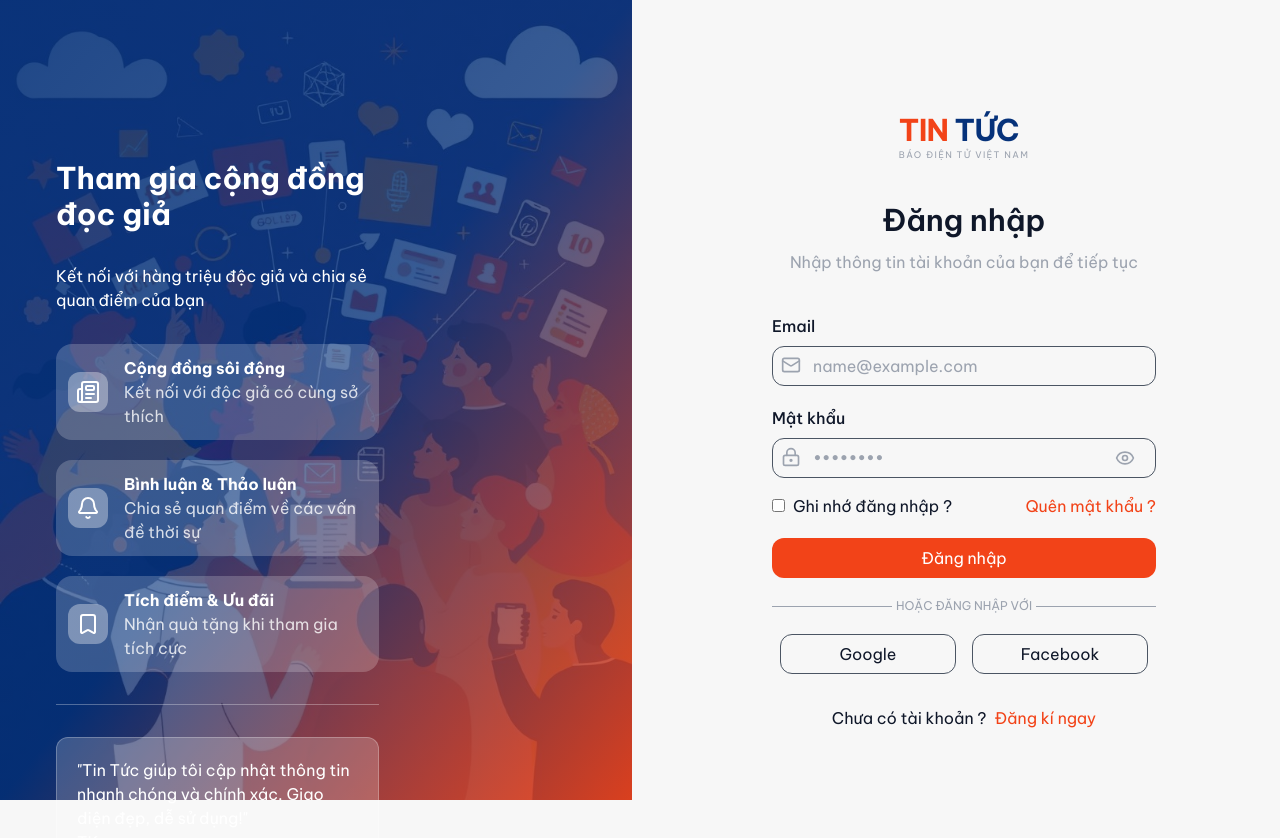
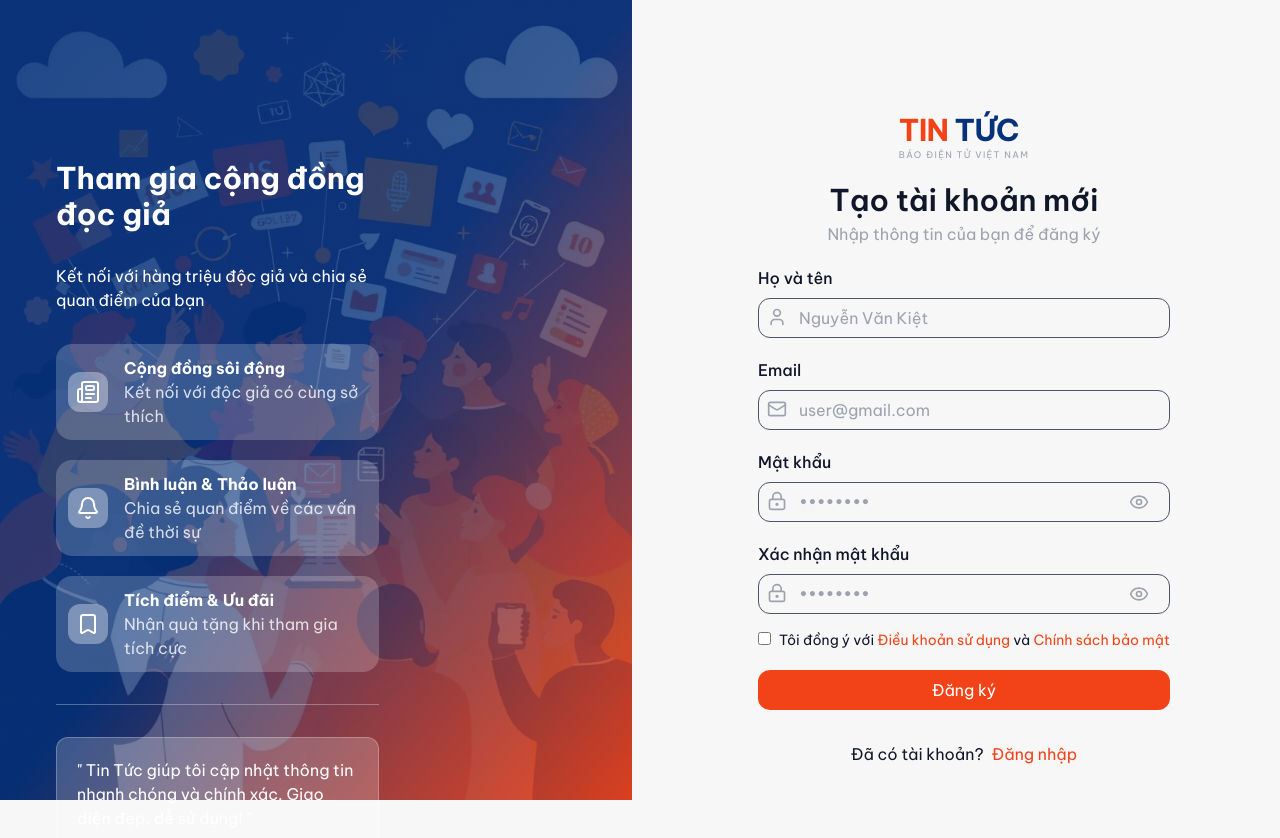
Before and after one commit to nguyen-tuankiet/Front_End, a React (Vite) app: page /dang-ky in a window 1280 px wide. Shown: the top 838 px of the page. Built offline with nearby package versions, Linux system fonts and the light colour scheme.

Commit message:
update register page, local stored

```diff
--- a/package.json
+++ b/package.json
@@ -17,6 +17,7 @@
     "react": "^19.2.0",
     "react-dom": "^19.2.0",
     "react-router-dom": "^7.10.1",
+    "react-toastify": "^11.0.5",
     "tailwind-merge": "^3.4.0"
   },
   "devDependencies": {
--- a/src/App.jsx
+++ b/src/App.jsx
@@ -1,4 +1,3 @@
-import { useState } from 'react'
 import { Routes, Route, Outlet } from "react-router-dom";
 import './App.css'
 import { Header } from './components/header'
--- a/src/components/LoginAndRegister/LoginPage.jsx
+++ b/src/components/LoginAndRegister/LoginPage.jsx
@@ -26,7 +26,16 @@ const LoginPage = () => {
         e.preventDefault();
         if (validate()){
             setErrors({})
-            navigate("/trang-chu");
+
+            const user = {
+                email: email,
+                name: "Hung Tran",
+            }
+            localStorage.setItem("user", JSON.stringify(user));
+
+            setTimeout(()=> {
+                navigate("/trang-chu");
+            }, 300)
         }
     }
 
@@ -81,13 +90,13 @@ const LoginPage = () => {
                         <span className="text-secondary"> TỨC</span>
                     </h1>
                     <span className={cn(
-                        "text-gray-400 tracking-[0.15em] uppercase transition-all duration-300 text-[9px]",)}>
+                        "text-gray-400 tracking-[0.15em] uppercase transition-all duration-300 text-[9px]")}>
                         Báo điện tử Việt Nam
                     </span>
                 </Link>
-                <div className="flex flex-col items-center pt-10 pb-10">
+                <div className="flex flex-col items-center pt-5 pb-5">
                     <p className="title text-3xl font-semibold">Đăng nhập</p>
-                    <p className="sub-title text-gray-400 mt-3 ">Nhập thông tin tài khoản của bạn để tiếp tục</p>
+                    <p className="sub-title text-gray-400 mt-1 ">Nhập thông tin tài khoản của bạn để tiếp tục</p>
                 </div>
                 <form onSubmit={handleLogin}>
                     {/*Email*/}
--- a/src/components/LoginAndRegister/RegisterPage.jsx
+++ b/src/components/LoginAndRegister/RegisterPage.jsx
@@ -1,7 +1,8 @@
-import {Bell, Bookmark, Eye, EyeOff, LockKeyhole, Mail, Newspaper} from 'lucide-react';
+import {Bell, Bookmark, Eye, EyeOff, LockKeyhole, Mail, Newspaper, User} from 'lucide-react';
 import {useEffect, useState} from 'react';
 import {cn} from "@/lib/utils.js";
 import {Link, useNavigate} from "react-router-dom";
+import {help} from "tailwindcss/src/oxide/cli/help/index.ts";
 
 const isValidEmail = (email) => {
     return /\S+@\S+\.\S+/.test(email);
@@ -13,8 +14,12 @@ const RegisterPage = () => {
     }, []);
 
     const [showPassword, setShowPassword] = useState(false);
+    const [showConfirmPassword, setShowConfirmPassword] = useState(false);
+    const [hasAcceptedPolicy, setHasAcceptedPolicy] = useState(false);
+    const [fullName, setFullName] = useState('');
     const [email, setEmail] = useState('');
     const [password, setPassword] = useState('');
+    const [confirmPassword, setConfirmPassword] = useState('');
     const [errors, setErrors] = useState({});
     const navigate = useNavigate();
 
@@ -22,16 +27,32 @@ const RegisterPage = () => {
         setShowPassword(!showPassword);
     }
 
+    const toggleConfirmPassword = () => {
+        setShowConfirmPassword(!showConfirmPassword);
+    }
+
     const handleLogin = (e) => {
         e.preventDefault();
-        if (validate()){
+        if (validateForm()){
             setErrors({})
-            navigate("/trang-chu");
+
+            const user = {
+                email: email,
+                name: fullName,
+            }
+            localStorage.setItem("user", JSON.stringify(user));
+
+            setTimeout(()=> {
+                navigate("/trang-chu")
+                }, 300)
         }
     }
 
-    const validate = () =>{
+    const validateForm = () =>{
         let errors = {};
+        if(!fullName.trim()){
+            errors.fullName = 'Full name is required';
+        }
         if (!email) {
             errors.email = 'Email is required';
         } else if (!isValidEmail(email)) {
@@ -41,6 +62,19 @@ const RegisterPage = () => {
         if (!password) {
             errors.password = 'Password is required';
         }
+        if (!confirmPassword) {
+            errors.confirmPassword = 'Confirm password is required';
+        }
+
+        if (password && password !== confirmPassword) {
+            errors.confirmPassword = 'Password dos not match';
+        }
+
+        if (!hasAcceptedPolicy) {
+            alert("Vui lòng chấp nhận điều khoản")
+            errors.hasAcceptedPolicy = 'Must be accepted';
+        }
+
         setErrors(errors);
         return Object.keys(errors).length === 0;
     }
@@ -59,6 +93,27 @@ const RegisterPage = () => {
         }
     }
 
+    const handleFullNameChange =(e)=> {
+        setFullName(e.target.value);
+        if (errors.fullName){
+            setErrors(prevErrors => ({...prevErrors, fullName: undefined}));
+        }
+    }
+
+    const handleConfirmPasswordChange =(e)=> {
+        setConfirmPassword(e.target.value);
+        if (errors.confirmPassword) {
+            setErrors(prevErrors => ({...prevErrors, confirmPassword: undefined}));
+        }
+    }
+
+    const handlePolicyChange = () => {
+        setHasAcceptedPolicy(!hasAcceptedPolicy);
+        if (errors.policy) {
+            setErrors(prevErrors => ({...prevErrors, policy: undefined}));
+        }
+    }
+
     const getBorderClass = field => {
         if (errors[field]) {
             return "border-red-500";
@@ -67,8 +122,6 @@ const RegisterPage = () => {
             return "border-gray-600";
         }
     }
-
-
 
     return (
         <div className="login-page grid grid-cols-2 gap-4 h-screen">
@@ -119,10 +172,15 @@ const RegisterPage = () => {
 
                     <div className="flex flex-col justify-around mt-8 bg-white/20 rounded-xl border border-white/25 p-5
                                ">
-                        <div className={cn("italic")}>"Tin Tức giúp tôi cập nhật thông tin nhanh chóng và chính xác. Giao diện đẹp, dễ sử dụng!"</div>
-                        <div>
-                            <div className={cn("")}>
+                        <div className={cn("italic")}>" Tin Tức giúp tôi cập nhật thông tin nhanh chóng và chính xác. Giao diện đẹp, dễ sử dụng! "</div>
+                        <div className={cn("flex flex-row mt-5")}>
+                            <div className={cn("w-10 h-10 bg-white/35 rounded-full border border-white/30 flex justify-center items-center ")}>
                                 TK
+                            </div>
+
+                            <div className={cn("flex flex-col ml-3")}>
+                                <p className={cn("font-bold")}>Nguyễn Tuấn Kiệt</p>
+                                <p className={cn("text-xs text-white/60")}>Tham gia từ 12/2025</p>
                             </div>
                         </div>
                     </div>
@@ -142,22 +200,45 @@ const RegisterPage = () => {
                         Báo điện tử Việt Nam
                     </span>
                 </Link>
-                <div className="flex flex-col items-center pt-10 pb-10">
-                    <p className="title text-3xl font-semibold">Đăng nhập</p>
-                    <p className="sub-title text-gray-400 mt-3 ">Nhập thông tin tài khoản của bạn để tiếp tục</p>
+                <div className="flex flex-col items-center pt-5 pb-5">
+                    <p className="title text-3xl font-semibold">Tạo tài khoản mới</p>
+                    <p className="sub-title text-gray-400 mt-1 ">Nhập thông tin của bạn để đăng ký</p>
                 </div>
                 <form onSubmit={handleLogin}>
-                    {/*Email*/}
+
+                    {/*Full name*/}
                     <div>
                         <label htmlFor="email" className="font-medium ">
-                            Email
+                            Họ và tên
                         </label>
-                        <div className = {cn("email flex flex-row h-10 w-96 p-2 mt-2 border rounded-xl",  getBorderClass('email'))}>
-                            <Mail className="size-5 mr-3 text-gray-400"/>
+                        <div className = {cn("email flex flex-row h-10 w-full p-2 mt-2 border rounded-xl",  getBorderClass('fullName'))}>
+                            <User className="size-5 mr-3 text-gray-400"/>
                             <input
                                 id="email"
                                 type="text"
-                                placeholder="name@example.com"
+                                placeholder="Nguyễn Văn Kiệt"
+                                className="flex-grow border-none outline-none bg-background select-none"
+                                value={fullName}
+                                onChange={handleFullNameChange}
+                            />
+                        </div>
+                        {errors.fullName && (
+                            <p className={cn("text-xs text-red-500")}>{errors.fullName}</p>
+                        )}
+
+                    </div>
+
+                    {/*Email*/}
+                    <div className="mt-5">
+                        <label htmlFor="password" className="font-medium ">
+                            Email
+                        </label>
+                        <div className = {cn("email flex flex-row h-10 w-full p-2 mt-2 border rounded-xl", getBorderClass('email') )}>
+                            <Mail className="size-5 mr-3 text-gray-400"/>
+                            <input
+                                id="password"
+                                type= "text"
+                                placeholder="user@gmail.com"
                                 className="flex-grow border-none outline-none bg-background select-none"
                                 value={email}
                                 onChange={handleEmailChange}
@@ -166,7 +247,6 @@ const RegisterPage = () => {
                         {errors.email && (
                             <p className={cn("text-xs text-red-500")}>{errors.email}</p>
                         )}
-
                     </div>
 
                     {/*Password*/}
@@ -174,7 +254,7 @@ const RegisterPage = () => {
                         <label htmlFor="password" className="font-medium ">
                             Mật khẩu
                         </label>
-                        <div className = {cn("email flex flex-row h-10 w-96 p-2 mt-2 border rounded-xl", getBorderClass('password') )}>
+                        <div className = {cn("email flex flex-row h-10 w-full p-2 mt-2 border rounded-xl", getBorderClass('password') )}>
                             <LockKeyhole className="size-5 mr-3 text-gray-400"/>
                             <input
                                 id="password"
@@ -198,49 +278,61 @@ const RegisterPage = () => {
                         )}
                     </div>
 
-                    {/*Remember*/}
-                    <div className="flex flex-row justify-between mt-4">
+                    {/*Confirm password*/}
+                    <div className="mt-5">
+                        <label htmlFor="password" className="font-medium ">
+                            Xác nhận mật khẩu
+                        </label>
+                        <div className = {cn("email flex flex-row h-10 w-full p-2 mt-2 border rounded-xl", getBorderClass('confirmPassword') )}>
+                            <LockKeyhole className="size-5 mr-3 text-gray-400"/>
+                            <input
+                                id="password"
+                                type= {showConfirmPassword ? 'text' : 'password'}
+                                placeholder="••••••••"
+                                className="flex-grow border-none outline-none bg-background select-none"
+                                value={confirmPassword}
+                                onChange={handleConfirmPasswordChange}
+                            />
+
+                            <button className="bg-transparent border-none, cursor-pointer"
+                                    type="button"
+                                    onClick={toggleConfirmPassword}>
+                                {showConfirmPassword ?
+                                    (<EyeOff  className="size-5 mr-3 text-gray-400"></EyeOff>)
+                                    : (<Eye  className="size-5 mr-3 text-gray-400"></Eye>)}
+                            </button>
+                        </div>
+                        {errors.confirmPassword && (
+                            <p className={cn("text-xs text-red-500")}>{errors.confirmPassword}</p>
+                        )}
+                    </div>
+
+                    {/*Policy*/}
+                    <div className="flex flex-row justify-between mt-4 select-none text-sm">
                         <div className="">
                             <input type="checkbox" id="remember"
                                    className="bg-amber-50 mr-2"
+                                   defaultChecked={hasAcceptedPolicy}
+                                   onClick={handlePolicyChange}
                             ></input>
-                            <label htmlFor="remember" className="cursor-pointer">Ghi nhớ đăng nhập ?</label>
-                        </div>
-
-                        <a
-                            className="cursor-pointer hover:underline text-primary "
-                            href="#"
-                        >Quên mật khẩu ?</a>
-                    </div>
-
-                    {/*LoginAndRegister button*/}
-                    <button type={"submit"} className="bg-primary text-white w-full h-10 rounded-xl mt-5 flex justify-center items-center
-                                     cursor-pointer select-none hover:bg-primary-500  active:scale-95 active:bg-primary-500/80
-                                        transition-all duration-150">
-                        Đăng nhập
-                    </button>
-
-                    <div className="flex justify-center text-xs w-full mt-5 relative ">
-                        <div className="absolute top-1/2 left-0 border-gray-400 border-b w-full"></div>
-                        <span className="bg-background z-10 pl-1 pr-1 text-gray-400">HOẶC ĐĂNG NHẬP VỚI</span>
-                    </div>
-
-                    <div className="flex row items-center h-10 mt-5">
-                        <div className="w-1/2 h-full flex justify-center items-center ml-2 mr-2 border border-gray-600 rounded-xl
-                                        cursor-pointer hover:bg-accent select-none active:scale-95 active:bg-accent/80
-                                        transition-all duration-150">
-                            Google
-                        </div>
-                        <div className="w-1/2 h-full flex justify-center items-center ml-2 mr-2 border border-gray-600 rounded-xl
-                                        cursor-pointer hover:bg-accent select-none active:scale-95 active:bg-accent/80
-                                        transition-all duration-150">
-                            Facebook
+                            <label htmlFor="remember" className="cursor-pointer">Tôi đồng ý với
+                                <a href="/dieu-khoan" className={cn("text-primary hover:underline")}> Điều khoản sử dụng </a>
+                                và
+                                <a href="/chinh-sach" className={cn("text-primary hover:underline")} > Chính sách bảo mật</a>
+                            </label>
                         </div>
                     </div>
 
+                    <button type={"submit"} className="bg-primary text-white w-full h-10 rounded-xl mt-5 flex justify-center items-center
+                                     cursor-pointer select-none hover:bg-primary-500  active:scale-95 active:bg-primary-500/80
+                                        transition-all duration-150"
+                    >
+                        Đăng ký
+                    </button>
+
                     <div className="p-3 flex justify-center mt-5">
-                        <span>Chưa có tài khoản ?</span>
-                        <a href="/dang-ki" className="text-primary pl-2 hover:underline">Đăng kí ngay</a>
+                        <span>Đã có tài khoản?</span>
+                        <a href="/dang-nhap" className="text-primary pl-2 hover:underline">Đăng nhập</a>
                     </div>
 
 
```
Also changed, not shown: 1 other file (tests, documents, lock files or other folders).
